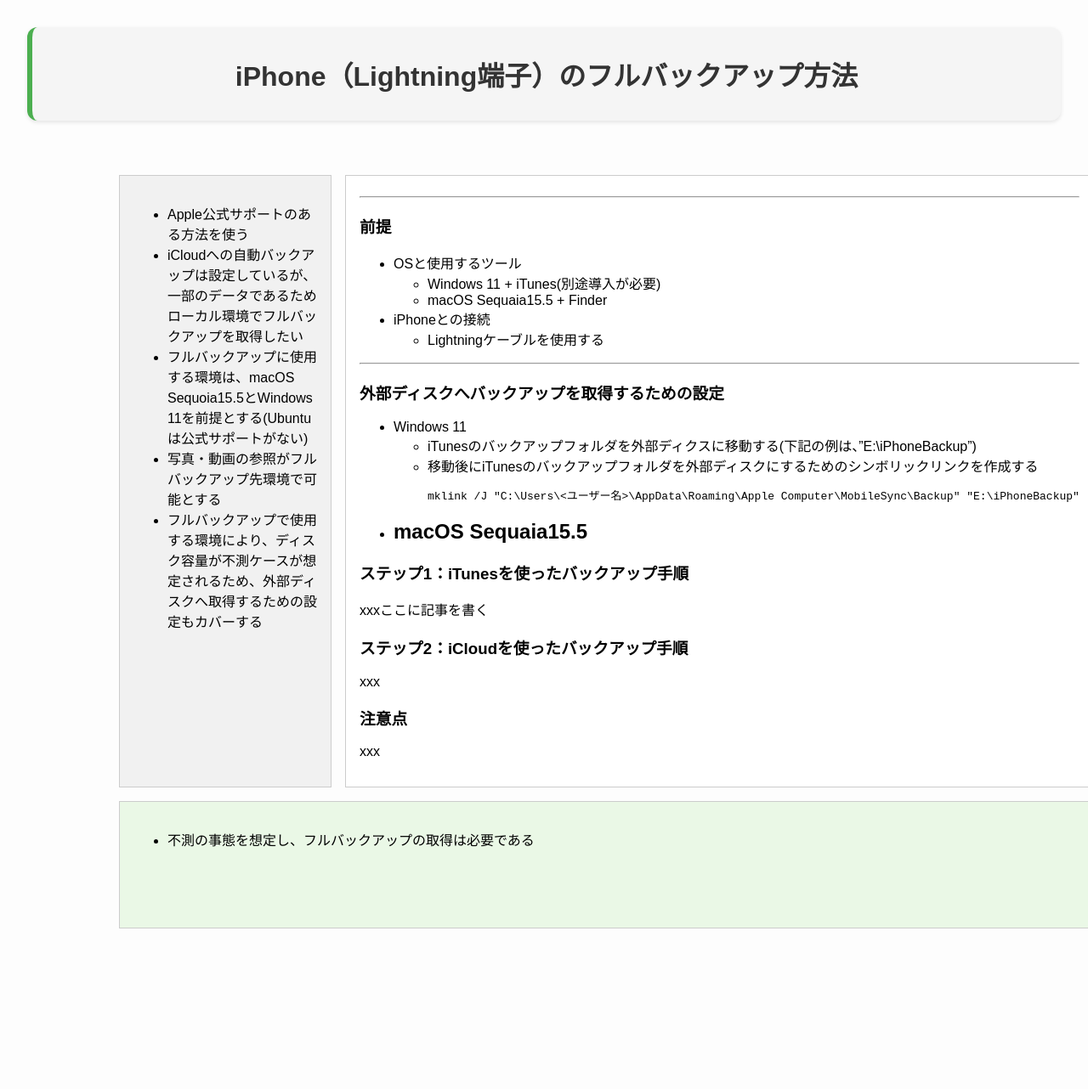
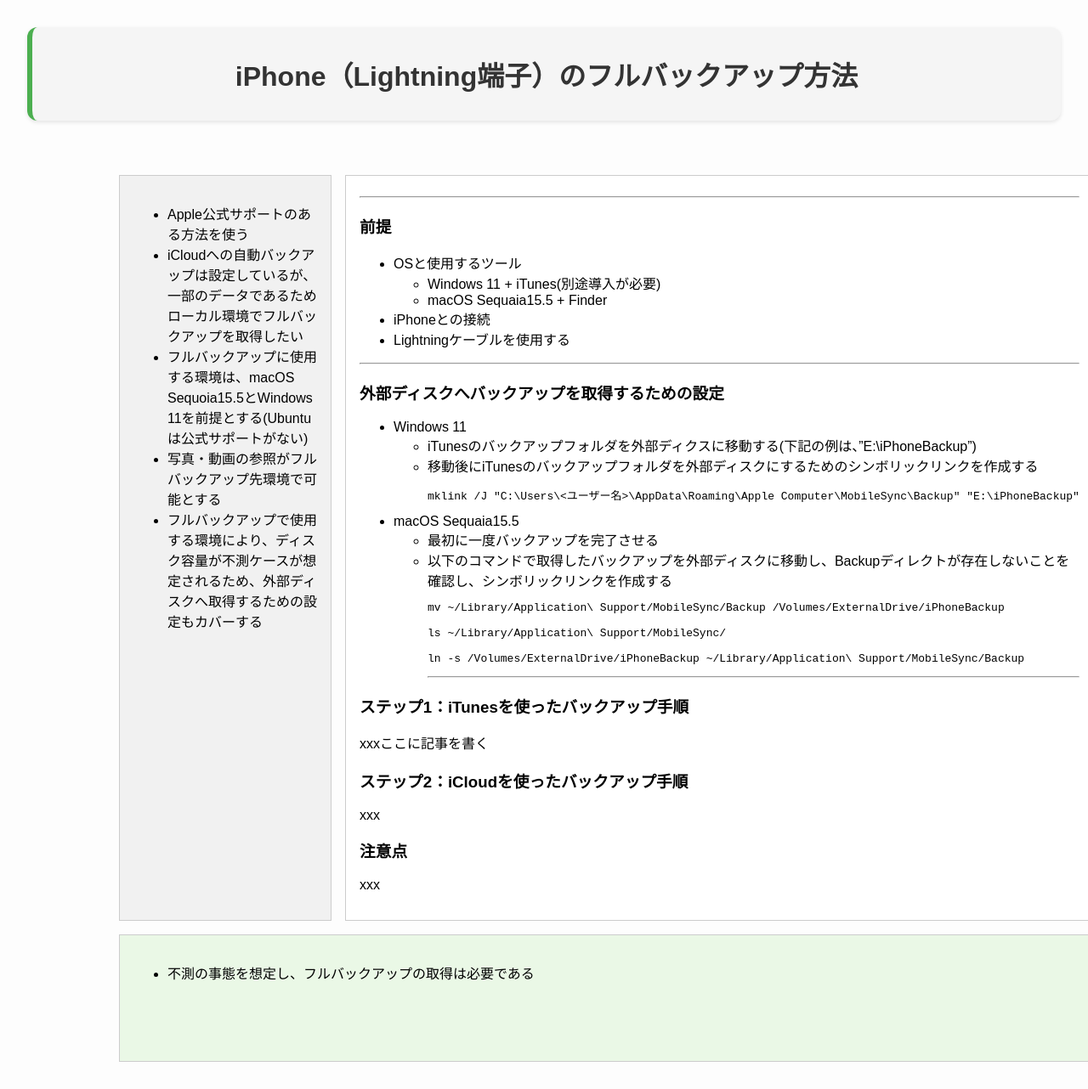
Before and after one commit to kazukifufu/homepage, a Jekyll site: the page built from _posts/2025-07-13-iphone-backup.md, in a window 1280 px wide. Shown: the whole page at 85% size. Built offline with Jekyll 4.4.1, drawn with Linux system fonts in a browser that asks for light colours; before the commit the page ends 1125 px from its top, so only the background shows below that.

Commit message:
Revised 2025-07-13-iphone-backup.md

````diff
--- a/_posts/2025-07-13-iphone-backup.md
+++ b/_posts/2025-07-13-iphone-backup.md
@@ -16,7 +16,7 @@
     - Windows 11 + iTunes(別途導入が必要)
     - macOS Sequaia15.5 + Finder
   - iPhoneとの接続
-    - Lightningケーブルを使用する
+  - Lightningケーブルを使用する
 
 -----
 ### 外部ディスクへバックアップを取得するための設定
@@ -27,6 +27,15 @@
       mklink /J "C:\Users\<ユーザー名>\AppData\Roaming\Apple Computer\MobileSync\Backup" "E:\iPhoneBackup"
       ```
   - macOS Sequaia15.5
+    - 最初に一度バックアップを完了させる
+    - 以下のコマンドで取得したバックアップを外部ディスクに移動し、Backupディレクトが存在しないことを確認し、シンボリックリンクを作成する
+      ```
+      mv ~/Library/Application\ Support/MobileSync/Backup /Volumes/ExternalDrive/iPhoneBackup
+
+      ls ~/Library/Application\ Support/MobileSync/
+
+      ln -s /Volumes/ExternalDrive/iPhoneBackup ~/Library/Application\ Support/MobileSync/Backup
+      ```
 -----
 
 ### ステップ1：iTunesを使ったバックアップ手順
````
